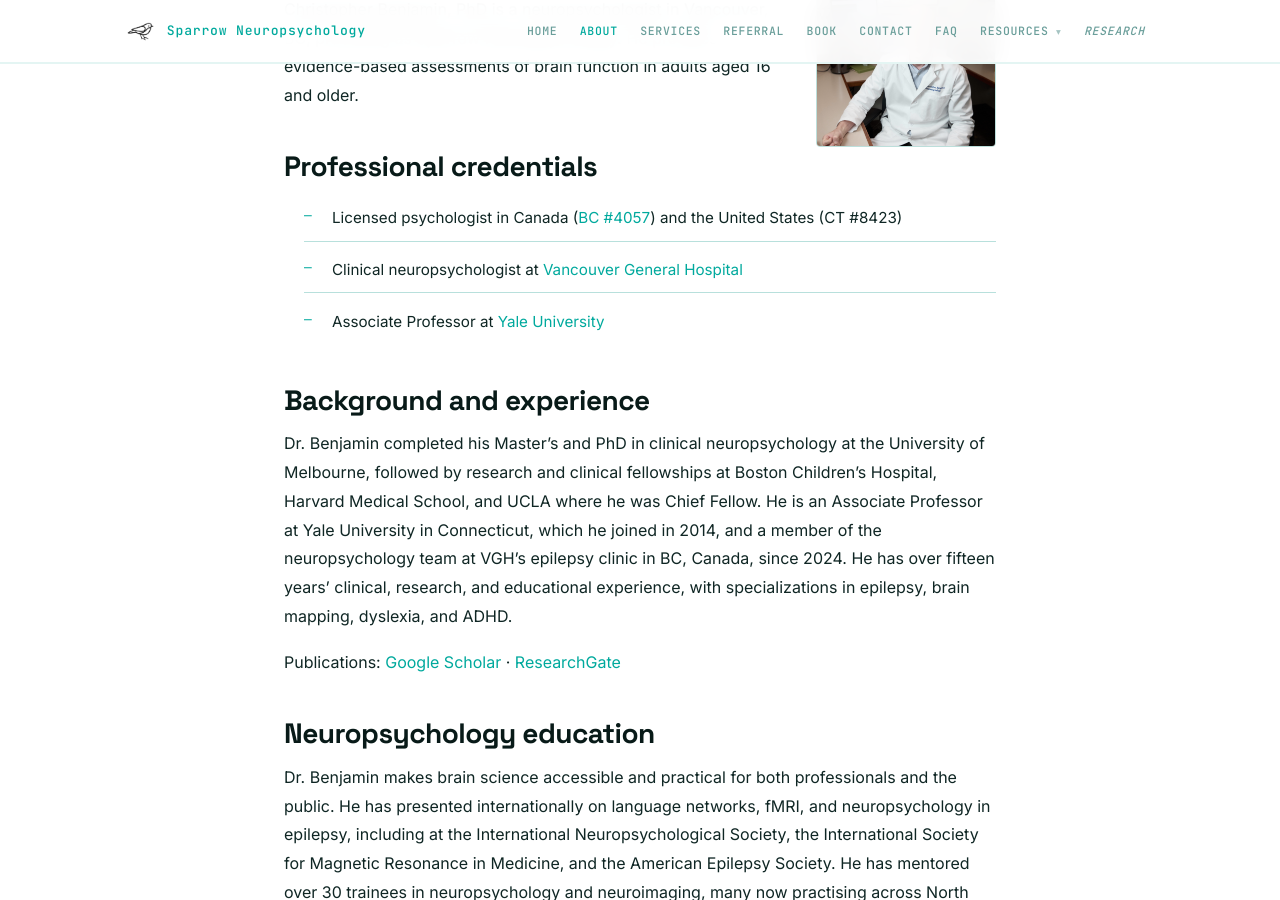
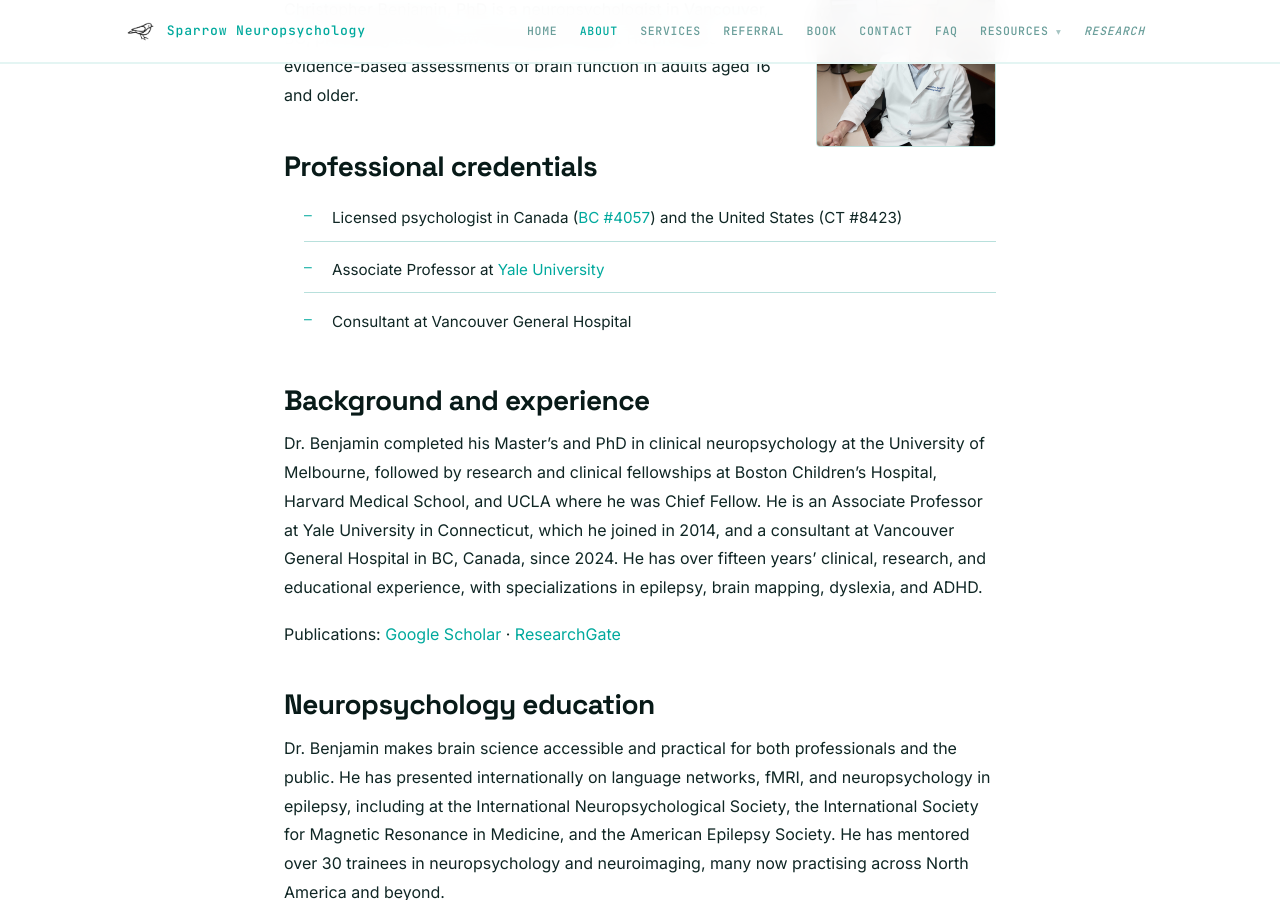
Before and after one commit to cfxb/sparrow-clinic, a Jekyll site: the page built from about.md, in a window 1280 px wide and 900 px high, scrolled down 611 px. Built offline with Jekyll 4.4.1, drawn with Linux system fonts in a browser that asks for light colours.

Commit message:
Align remaining VGH phrasings with 'consultant at VGH' framing
Bring three other surfaces into line with the home page softening
(commit 3f8ea25):

- about.md credentials list: reorder to put Yale second, VGH third,
  and reword the VGH bullet to 'Consultant at Vancouver General
  Hospital' (matching the home page). Link removed — the previous
  URL pointed to VGH's epilepsy program specifically, which is
  inconsistent with the broader consultant framing.

- about.md prose: 'a member of the neuropsychology team at VGH's
  epilepsy clinic in BC, Canada, since 2024' → 'a consultant at
  Vancouver General Hospital in BC, Canada, since 2024.'

- _includes/person-schema.html Person.description: same epilepsy-
  program-specific phrasing replaced with 'consultant at Vancouver
  General Hospital.'

- _includes/person-schema.html worksFor[] VGH entry: URL removed
  (it pointed to the epilepsy program page). Hospital name alone
  identifies the entity. If a general VGH URL is preferred, add
  in a follow-up.

JSON-LD validated post-build on /, /about/, and /faq/ — all
blocks parse and Person description reflects the new wording.

Co-Authored-By: Claude Opus 4.7 (1M context) <noreply@anthropic.com>

```diff
--- a/_includes/person-schema.html
+++ b/_includes/person-schema.html
@@ -9,7 +9,7 @@
   "honorificPrefix": "Dr.",
   "honorificSuffix": "PhD",
   "jobTitle": "Clinical Neuropsychologist",
-  "description": "Registered clinical neuropsychologist in Vancouver, BC. Associate Professor at Yale University; clinical neuropsychologist at Vancouver General Hospital's epilepsy program; former co-chair of the International Neuropsychological Society Epilepsy Special Interest Group.",
+  "description": "Registered clinical neuropsychologist in Vancouver, BC. Associate Professor at Yale University; consultant at Vancouver General Hospital; former co-chair of the International Neuropsychological Society Epilepsy Special Interest Group.",
   "image": "{{ site.url }}/assets/images/headshot.jpg",
   "url": "{{ site.url }}/about/",
   "worksFor": [
--- a/about.md
+++ b/about.md
@@ -15,13 +15,13 @@ Christopher Benjamin, PhD is a neuropsychologist in Vancouver, BC, practising as
 
 <ul class="credentials">
   <li>Licensed psychologist in Canada (<a href="https://chcpbcp.alinityapp.com/Client/PublicDirectory/Registrant/5743f595-0a9b-ef11-b035-000d3a844429" rel="noopener" target="_blank">BC #4057</a>) and the United States (CT #8423)</li>
-  <li>Clinical neuropsychologist at <a href="https://www.vch.ca/en/location-service/epilepsy-program-gordon-and-leslie-diamond-health-care-centre">Vancouver General Hospital</a></li>
   <li>Associate Professor at <a href="https://medicine.yale.edu/profile/christopher-benjamin/">Yale University</a></li>
+  <li>Consultant at Vancouver General Hospital</li>
 </ul>
 
 ## Background and experience
 
-Dr. Benjamin completed his Master's and PhD in clinical neuropsychology at the University of Melbourne, followed by research and clinical fellowships at Boston Children's Hospital, Harvard Medical School, and UCLA where he was Chief Fellow.  He is an Associate Professor at Yale University in Connecticut, which he joined in 2014, and a member of the neuropsychology team at VGH's epilepsy clinic in BC, Canada, since 2024.  He has over fifteen years' clinical, research, and educational experience, with specializations in epilepsy, brain mapping, dyslexia, and ADHD.
+Dr. Benjamin completed his Master's and PhD in clinical neuropsychology at the University of Melbourne, followed by research and clinical fellowships at Boston Children's Hospital, Harvard Medical School, and UCLA where he was Chief Fellow.  He is an Associate Professor at Yale University in Connecticut, which he joined in 2014, and a consultant at Vancouver General Hospital in BC, Canada, since 2024.  He has over fifteen years' clinical, research, and educational experience, with specializations in epilepsy, brain mapping, dyslexia, and ADHD.
 
 Publications: [Google Scholar](https://scholar.google.com/citations?user=k61JbYUAAAAJ&hl=en) · [ResearchGate](https://www.researchgate.net/profile/Christopher-Benjamin-3?ev=hdr_xprf)
 
```
Also changed, not shown: other parts of _includes/person-schema.html (+1 -2 lines).
